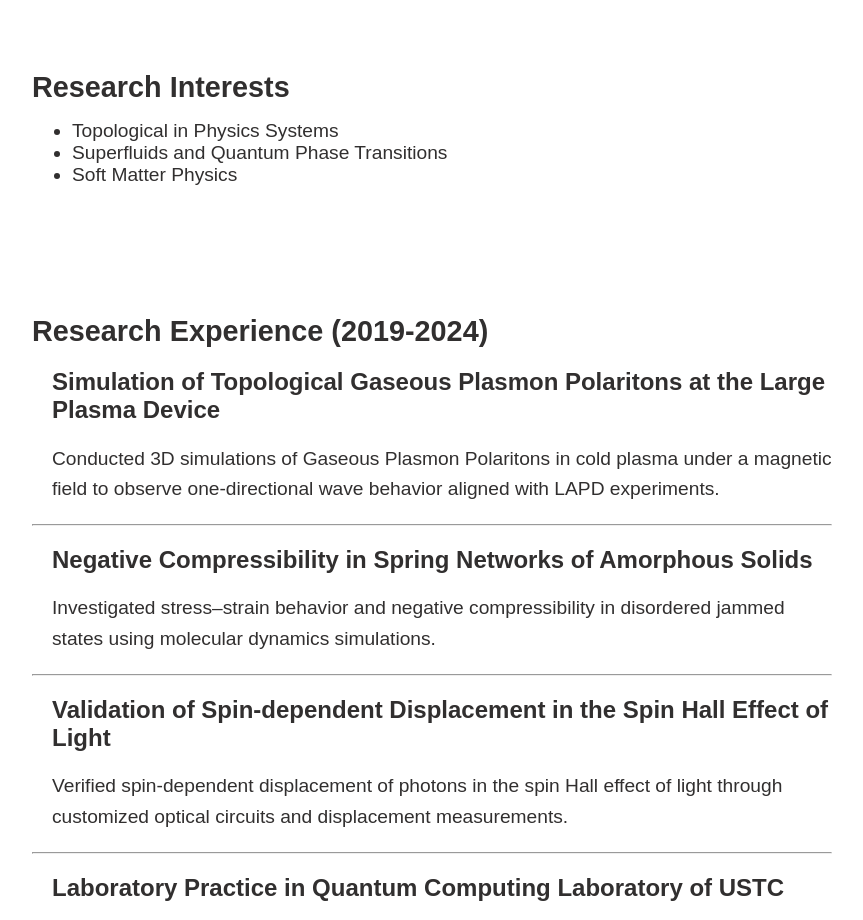
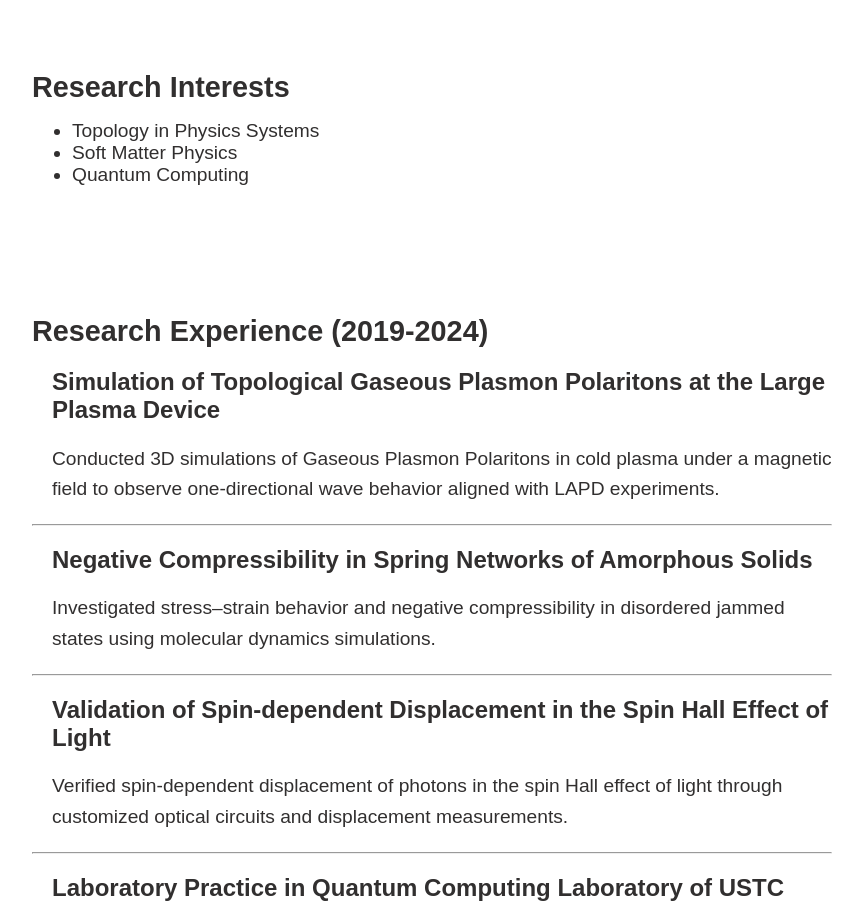
Before and after one commit to HarryGX0331/HarryGX0331.github.io, a plain HTML site: page index.html in a window 1280 px wide. Shown: the part 1520-2440 px from the top of the page, without its empty margins (208-1071 px from the left). Drawn offline with Linux system fonts and the light colour scheme.

Commit message:
Update index.html

```diff
--- a/index.html
+++ b/index.html
@@ -227,10 +227,9 @@
     <div class="section" id="interests">
         <h2>Research Interests</h2>
         <ul>
-            <li style="font-size: 1.2rem; color: #312f2f;">Topological in Physics Systems</li>
-            <li style="font-size: 1.2rem; color: #312f2f;">Superfluids and Quantum Phase Transitions</li>
+            <li style="font-size: 1.2rem; color: #312f2f;">Topology in Physics Systems</li>
             <li style="font-size: 1.2rem; color: #312f2f;">Soft Matter Physics</li>
-
+            <li style="font-size: 1.2rem; color: #312f2f;">Quantum Computing</li>
 
         </ul>
     </div>
```
